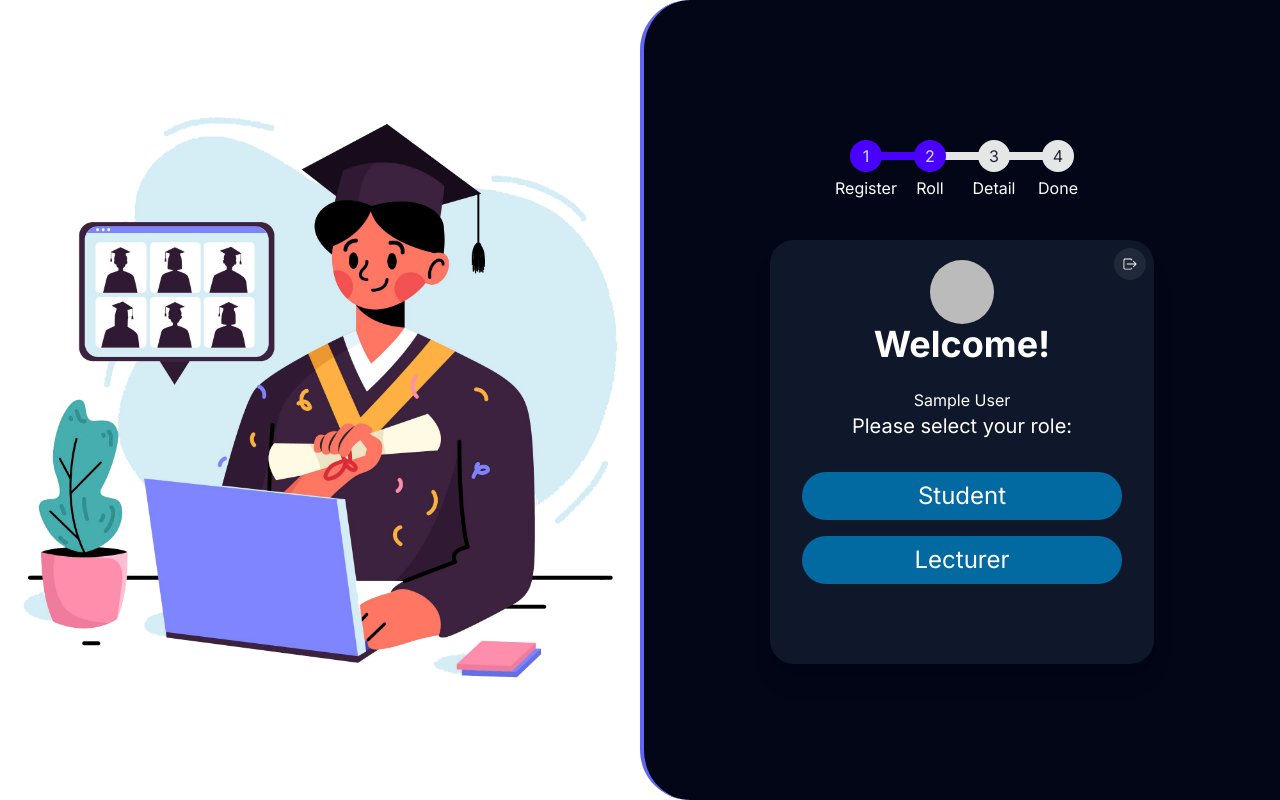
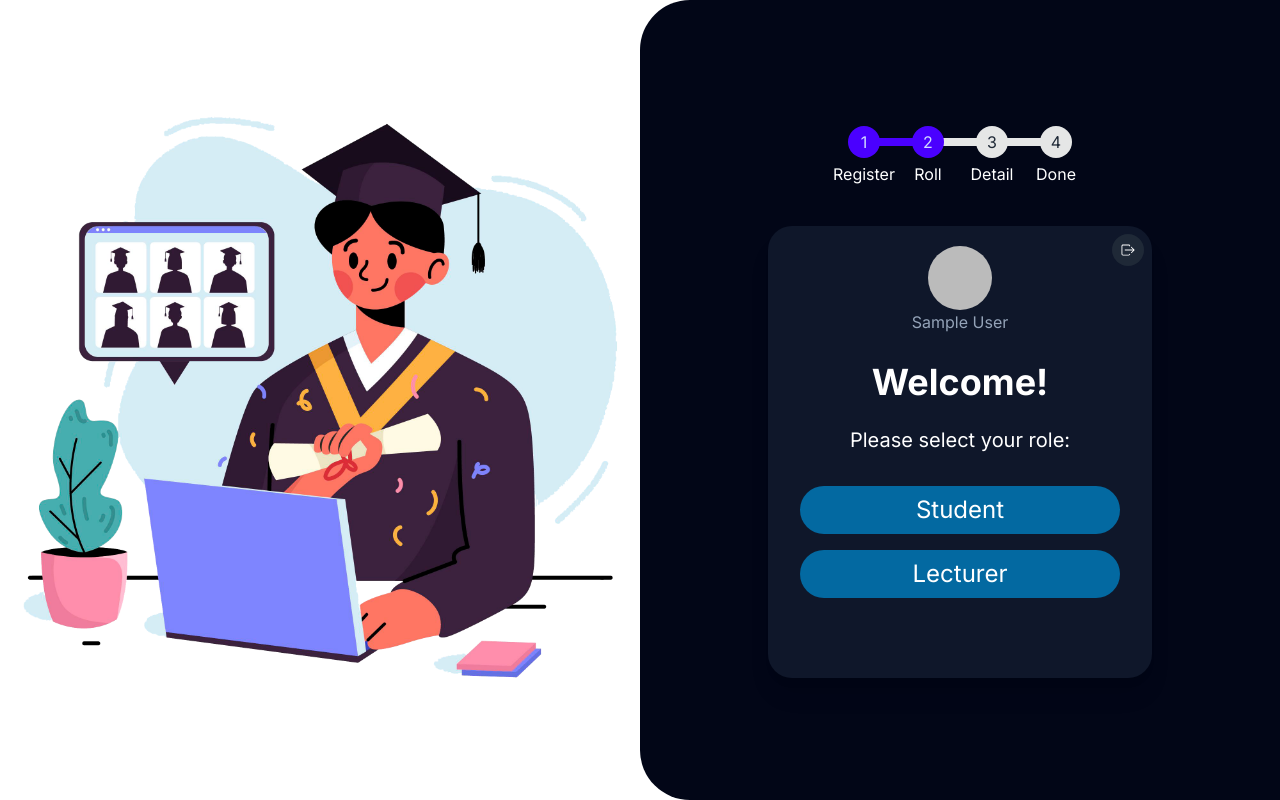
Before and after one commit to shalithamadhuwantha/SAALMS, a Next.js app: page /login/roll in a window 1280 px wide. Built offline with nearby package versions, Linux system fonts and the light colour scheme; no server answers; sample sign-in values are in the browser's storage.

Commit message:
add animation

```diff
--- a/app/login/roll/page.tsx
+++ b/app/login/roll/page.tsx
@@ -4,6 +4,7 @@ import Image from "next/image";
 import { signOut, useSession } from "next-auth/react";
 import { useRouter } from "next/navigation";
 import { IoIosLogOut } from "react-icons/io";
+import { motion, AnimatePresence } from "framer-motion";
 
 const UserTypeSelection: React.FC = () => {
   const { data: session, status } = useSession();
@@ -21,6 +22,14 @@ const UserTypeSelection: React.FC = () => {
   };
 
   return (
+    <AnimatePresence>
+    <motion.div
+      initial={{ opacity: 0, x: '100%' }}
+      animate={{ opacity: 1, x: 0 }}
+      exit={{ opacity: 0, x: '-100%' }}
+      transition={{ duration: 0.5 }}
+      className="flex overflow-hidden flex-col h-screen"
+    >
     <div className="flex h-screen">
       <div className="hidden md:block md:w-1/2 relative">
         <Image
@@ -32,14 +41,14 @@ const UserTypeSelection: React.FC = () => {
         />
       </div>
 
-      <div className="w-full md:w-1/2 flex flex-col justify-center items-center bg-slate-950 text-white p-8 md:rounded-l-[50px] border-l-4 border-indigo-500">
-        <ul className="steps mb-10">
+      <div className="w-full md:w-1/2 flex flex-col justify-center items-center bg-slate-950 text-white p-8 md:rounded-l-[50px]  ">
+        <ul className="steps mb-10 ">
           <li className="step step-primary">Register</li>
           <li className="step step-primary">Roll</li>
           <li className="step">Detail</li>
           <li className="step">Done</li>
         </ul>
-        <div className="card bg-slate-900 w-96 shadow-xl flex flex-col items-center justify-center pb-20 rounded-3xl">
+        <div className="card bg-slate-900 lg:w-96 w-[98%] px-5 shadow-xl flex flex-col items-center justify-center pb-20 rounded-3xl mx-5">
           <button
             className="absolute top-2 right-2 p-2 bg-gray-800 text-white rounded-full  hover:text-red-600"
             onClick={() => {
@@ -52,14 +61,14 @@ const UserTypeSelection: React.FC = () => {
             src={session?.user?.image || "/img/default.png"}
             width={200}
             height={200}
-            alt="Google Logo"
+            alt="profile Logo"
             className="w-16 h-16 rounded-full mt-5"
           />
 
-          <h1 className="text-3xl md:text-4xl font-bold mb-4 md:mb-6 text-center">
+          <p className="text-slate-400 mb-7">{session?.user?.name} </p>
+          <h1 className="text-3xl md:text-4xl font-bold md:mb-6 text-center">
             Welcome!
           </h1>
-          <p>{session?.user?.name} </p>
           <p className="text-lg md:text-xl mb-6 md:mb-8 text-center">
             Please select your role:
           </p>
@@ -87,6 +96,8 @@ const UserTypeSelection: React.FC = () => {
         )}
       </div>
     </div>
+    </motion.div>
+    </AnimatePresence>
   );
 };
 
--- a/app/page.tsx
+++ b/app/page.tsx
@@ -5,17 +5,26 @@ import Footer from "./components/Login/Footer";
 import styles from "./login.module.css";
 import Image from "next/image";
 import { useSession } from "next-auth/react";
-import { useRouter } from 'next/navigation';
+import { useRouter } from "next/navigation";
+import { motion, AnimatePresence } from "framer-motion";
 
 const App = () => {
   const { data: session, status } = useSession();
   const router = useRouter();
   if (status === "authenticated") {
-    router.push('/login/roll');
+    router.push("/login/roll");
     return null;
   } else {
     return (
+      <AnimatePresence>
+          <motion.div
+            initial={{ opacity: 0 , y:25}}
+            animate={{ opacity: 1 , y:0 }}
+            exit={{ opacity: 0 , y:15 }}
+            transition={{ duration: 0.5 }}
+          >
       <div className="flex overflow-hidden flex-col h-screen">
+
             <main className="flex flex-col justify-center items-center px-4 sm:px-6 md:px-10 lg:px-20 py-8 sm:py-12 md:py-16 lg:py-72 w-full h-full">
               <section className="flex flex-col mb-0 ml-0 lg:ml-3.5 w-full max-w-[1120px]">
                 <div className="flex flex-col pt-6 pb-16 bg-slate-700 rounded-[30px] lg:rounded-[50px]">
@@ -28,7 +37,6 @@ const App = () => {
                           width={200}
                           height={200}
                           alt="Company Logo"
-
                         />
                         <h1 className="mt-4 lg:mt-1 text-center lg:text-left">
                           <div className={styles.title}>Login / Register</div>
@@ -47,7 +55,10 @@ const App = () => {
                 <Footer />
               </section>
             </main>
+
       </div>
+        </motion.div>
+        </AnimatePresence>
     );
   }
 };
--- a/package.json
+++ b/package.json
@@ -5,12 +5,13 @@
   "scripts": {
     "dev": "next dev -p 3001",
     "build": "next build",
-    "start": "next start",
+    "start": "next start -p 3001",
     "lint": "next lint"
   },
   "dependencies": {
     "chart.js": "^4.4.3",
     "font-awesome": "^4.7.0",
+    "framer-motion": "^11.3.24",
     "next": "^14.2.5",
     "next-auth": "^4.24.7",
     "react": "^18.3.1",
```
Also changed, not shown: 1 other file (tests, documents, lock files or other folders). Lines whose indentation alone changed are shown as unchanged.
